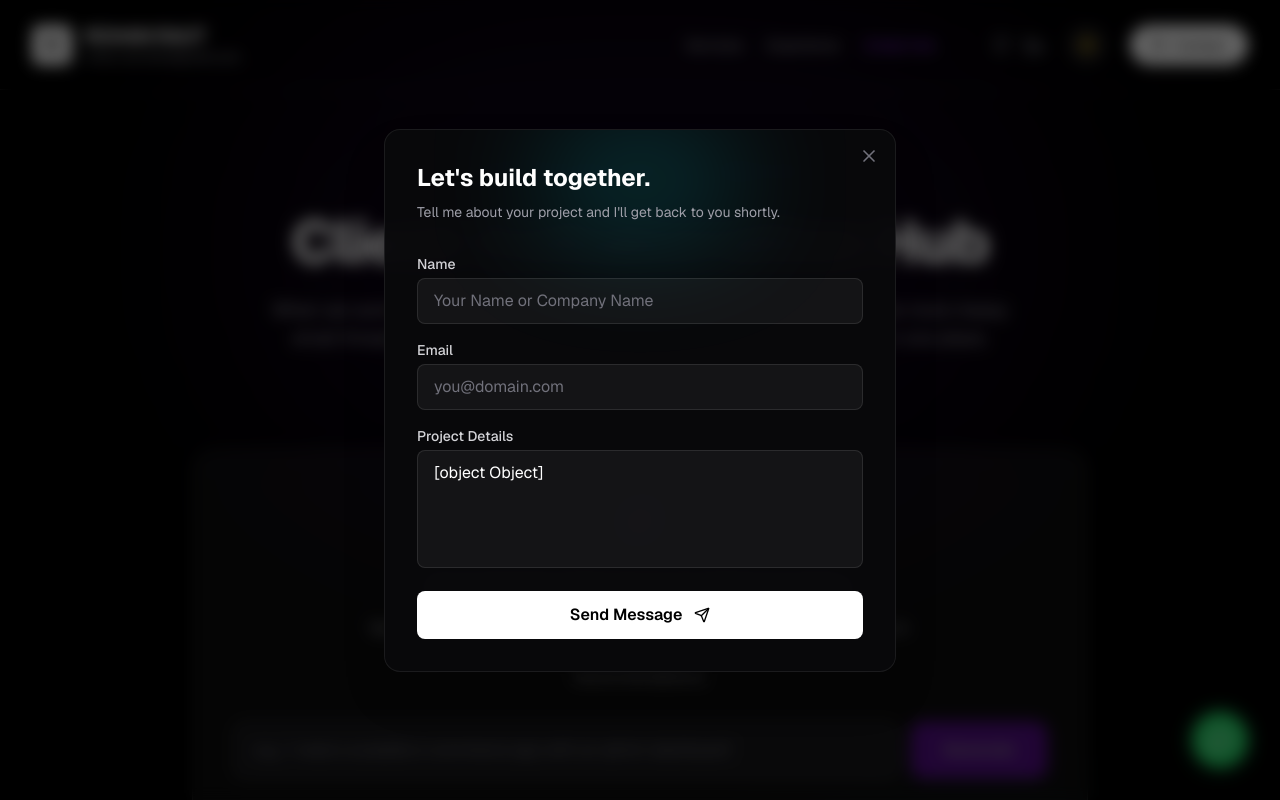
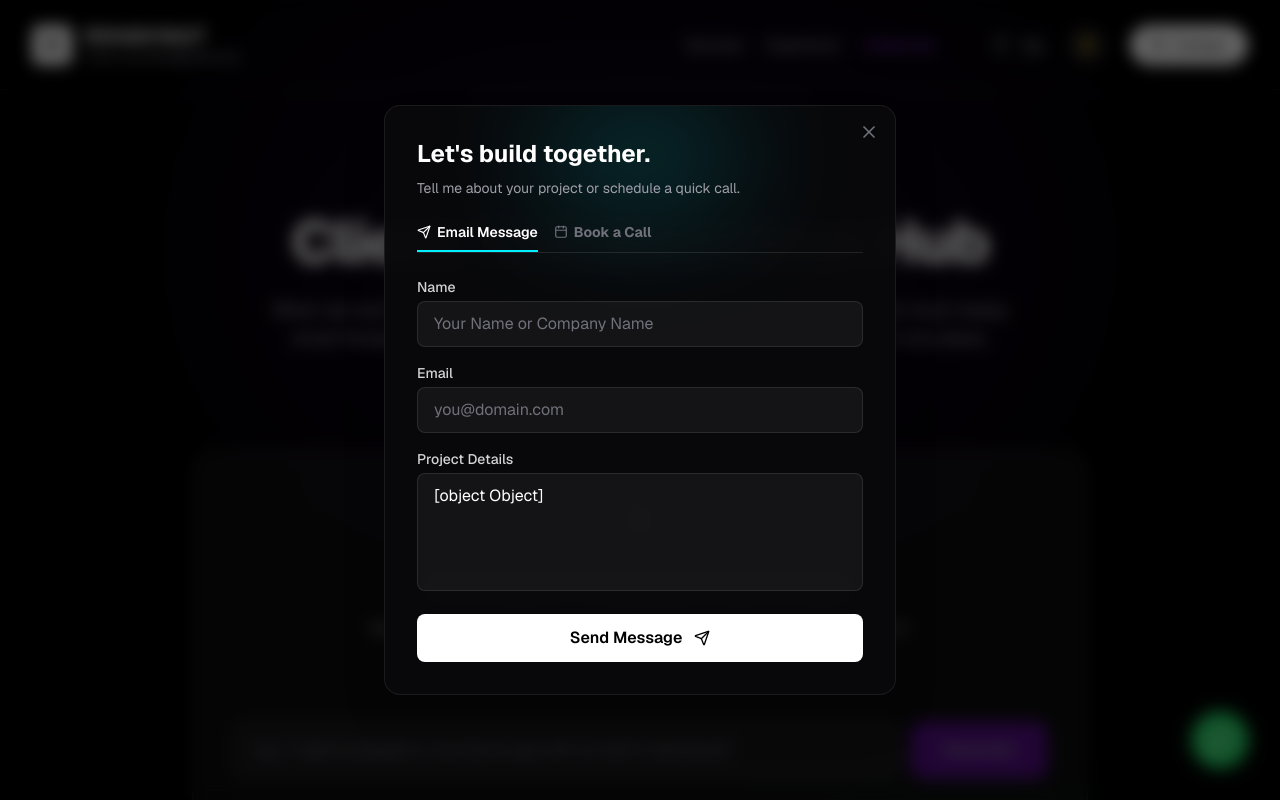
Before and after one commit to RohanRaut30/Rohan-Service, a Next.js app: page /collab in a window 1280 px wide. Both pictures are taken after a click on the button "Contact". Shown: the top 800 px of the page. Built offline with nearby package versions, Linux system fonts and the light colour scheme.

Commit message:
added cal book in contact btn

```diff
--- a/src/components/ContactModal.tsx
+++ b/src/components/ContactModal.tsx
@@ -2,7 +2,8 @@
 
 import React, { useState } from "react";
 import { motion, AnimatePresence } from "framer-motion";
-import { X, Send, Loader2, CheckCircle2 } from "lucide-react";
+import { X, Send, Loader2, CheckCircle2, Calendar } from "lucide-react";
+import { useTheme } from "next-themes";
 
 interface ContactModalProps {
   isOpen: boolean;
@@ -11,13 +12,23 @@ interface ContactModalProps {
 }
 
 export function ContactModal({ isOpen, onClose, initialProjectText = "" }: ContactModalProps) {
+  const [activeTab, setActiveTab] = useState<"email" | "scheduler">("email");
   const [formData, setFormData] = useState({ name: "", email: "", project: "" });
   const [errors, setErrors] = useState({ name: "", email: "", project: "" });
   const [status, setStatus] = useState<"idle" | "loading" | "success" | "error">("idle");
+  const [iframeLoading, setIframeLoading] = useState(true);
+
+  const { resolvedTheme } = useTheme();
+  const isDark = resolvedTheme === "dark";
+
+  // Dynamic Cal.com link styled to light/dark themes
+  const calUrl = `https://cal.com/rohan-raut-mdepnt?embed=true&theme=${isDark ? "dark" : "light"}`;
 
   React.useEffect(() => {
     if (isOpen) {
       setFormData((prev) => ({ ...prev, project: initialProjectText }));
+      // Default back to email when modal reopens
+      setActiveTab("email");
     }
   }, [isOpen, initialProjectText]);
 
@@ -89,35 +100,77 @@ export function ContactModal({ isOpen, onClose, initialProjectText = "" }: Conta
             initial={{ opacity: 0, scale: 0.95, y: 20 }}
             animate={{ opacity: 1, scale: 1, y: 0 }}
             exit={{ opacity: 0, scale: 0.95, y: 20 }}
-            className="relative w-full max-w-lg bg-white/95 dark:bg-zinc-950/95 border border-surfaceBorder backdrop-blur-md rounded-2xl shadow-2xl p-6 sm:p-8 overflow-hidden"
+            className={`relative w-full border border-surfaceBorder bg-white/95 dark:bg-zinc-950/95 backdrop-blur-md rounded-2xl shadow-2xl p-6 sm:p-8 overflow-hidden flex flex-col transition-all duration-300 ${
+              activeTab === "scheduler" ? "max-w-2xl h-[650px]" : "max-w-lg h-auto"
+            }`}
           >
             {/* Background Glow */}
             <div className="absolute top-0 left-1/2 -translate-x-1/2 w-[200px] h-[100px] bg-neonCyan/20 blur-[60px] pointer-events-none rounded-full" />
 
             <button
               onClick={onClose}
-              className="absolute top-4 right-4 text-zinc-500 hover:text-foreground transition-colors cursor-pointer"
+              className="absolute top-4 right-4 text-zinc-500 hover:text-foreground transition-colors cursor-pointer z-20"
             >
               <X className="w-5 h-5" />
             </button>
 
-            <div className="mb-8 relative z-10">
+            {/* Header Title */}
+            <div className="mb-6 relative z-10">
               <h2 className="text-2xl font-bold text-foreground mb-2">Let's build together.</h2>
-              <p className="text-zinc-600 dark:text-zinc-400 text-sm">Tell me about your project and I'll get back to you shortly.</p>
+              <p className="text-zinc-600 dark:text-zinc-400 text-sm">Tell me about your project or schedule a quick call.</p>
             </div>
 
+            {/* Tabs Selector */}
+            <div className="flex border-b border-foreground/10 mb-6 gap-4 relative z-10">
+              <button
+                onClick={() => setActiveTab("email")}
+                className={`pb-2.5 text-sm font-bold relative transition-colors cursor-pointer flex items-center gap-1.5 ${
+                  activeTab === "email" ? "text-foreground font-semibold" : "text-zinc-500 hover:text-zinc-700 dark:hover:text-zinc-300"
+                }`}
+              >
+                <Send className="w-3.5 h-3.5" />
+                Email Message
+                {activeTab === "email" && (
+                  <motion.div layoutId="modalActiveTab" className="absolute bottom-0 left-0 right-0 h-0.5 bg-blue-600 dark:bg-neonCyan" />
+                )}
+              </button>
+              <button
+                onClick={() => {
+                  setActiveTab("scheduler");
+                  setIframeLoading(true);
+                }}
+                className={`pb-2.5 text-sm font-bold relative transition-colors cursor-pointer flex items-center gap-1.5 ${
+                  activeTab === "scheduler" ? "text-foreground font-semibold" : "text-zinc-500 hover:text-zinc-700 dark:hover:text-zinc-300"
+                }`}
+              >
+                <Calendar className="w-3.5 h-3.5" />
+                Book a Call
+                {activeTab === "scheduler" && (
+                  <motion.div layoutId="modalActiveTab" className="absolute bottom-0 left-0 right-0 h-0.5 bg-blue-600 dark:bg-neonCyan" />
+                )}
+              </button>
+            </div>
+
+            {/* Tab Contents */}
+            <div className="flex-1 relative z-10 flex flex-col min-h-0">
+              <AnimatePresence mode="wait">
+                {activeTab === "email" ? (
+                  <motion.div
+                    key="email-tab"
+                    initial={{ opacity: 0, x: -10 }}
+                    animate={{ opacity: 1, x: 0 }}
+                    exit={{ opacity: 0, x: 10 }}
+                    transition={{ duration: 0.15 }}
+                    className="flex-1 flex flex-col"
+                  >
                     {status === "success" ? (
-              <motion.div
-                initial={{ opacity: 0, scale: 0.9 }}
-                animate={{ opacity: 1, scale: 1 }}
-                className="flex flex-col items-center justify-center py-12 text-center relative z-10"
-              >
+                      <div className="flex flex-col items-center justify-center py-12 text-center">
                         <CheckCircle2 className="w-16 h-16 text-green-500 mb-4" />
                         <h3 className="text-xl font-bold text-foreground mb-2">Message Sent!</h3>
                         <p className="text-zinc-600 dark:text-zinc-400 text-sm">I'll review your project details and reach out soon.</p>
-              </motion.div>
+                      </div>
                     ) : (
-              <form onSubmit={handleSubmit} className="space-y-4 relative z-10">
+                      <form onSubmit={handleSubmit} className="space-y-4">
                         <div>
                           <label htmlFor="name" className="block text-sm font-medium text-zinc-700 dark:text-zinc-300 mb-1">Name</label>
                           <input
@@ -128,7 +181,7 @@ export function ContactModal({ isOpen, onClose, initialProjectText = "" }: Conta
                               setFormData({ ...formData, name: e.target.value });
                               if (errors.name) setErrors({ ...errors, name: "" });
                             }}
-                    className={`w-full bg-foreground/5 border ${errors.name ? 'border-red-500 dark:border-red-500' : 'border-foreground/10'} rounded-lg px-4 py-2.5 text-foreground placeholder-zinc-400 dark:placeholder-zinc-500 focus:outline-none focus:border-neonCyan transition-colors`}
+                            className="w-full bg-foreground/5 border border-foreground/10 rounded-lg px-4 py-2.5 text-foreground placeholder-zinc-400 dark:placeholder-zinc-500 focus:outline-none focus:border-neonCyan transition-colors"
                             placeholder="Your Name or Company Name"
                           />
                           {errors.name && <p className="text-red-500 text-xs mt-1">{errors.name}</p>}
@@ -143,7 +196,7 @@ export function ContactModal({ isOpen, onClose, initialProjectText = "" }: Conta
                               setFormData({ ...formData, email: e.target.value });
                               if (errors.email) setErrors({ ...errors, email: "" });
                             }}
-                    className={`w-full bg-foreground/5 border ${errors.email ? 'border-red-500 dark:border-red-500' : 'border-foreground/10'} rounded-lg px-4 py-2.5 text-foreground placeholder-zinc-400 dark:placeholder-zinc-500 focus:outline-none focus:border-neonCyan transition-colors`}
+                            className="w-full bg-foreground/5 border border-foreground/10 rounded-lg px-4 py-2.5 text-foreground placeholder-zinc-400 dark:placeholder-zinc-500 focus:outline-none focus:border-neonCyan transition-colors"
                             placeholder="you@domain.com"
                           />
                           {errors.email && <p className="text-red-500 text-xs mt-1">{errors.email}</p>}
@@ -158,7 +211,7 @@ export function ContactModal({ isOpen, onClose, initialProjectText = "" }: Conta
                               setFormData({ ...formData, project: e.target.value });
                               if (errors.project) setErrors({ ...errors, project: "" });
                             }}
-                    className={`w-full bg-foreground/5 border ${errors.project ? 'border-red-500 dark:border-red-500' : 'border-foreground/10'} rounded-lg px-4 py-2.5 text-foreground placeholder-zinc-400 dark:placeholder-zinc-500 focus:outline-none focus:border-neonCyan transition-colors resize-none`}
+                            className="w-full bg-foreground/5 border border-foreground/10 rounded-lg px-4 py-2.5 text-foreground placeholder-zinc-400 dark:placeholder-zinc-500 focus:outline-none focus:border-neonCyan transition-colors resize-none"
                             placeholder="....."
                           />
                           {errors.project && <p className="text-red-500 text-xs mt-1">{errors.project}</p>}
@@ -171,7 +224,7 @@ export function ContactModal({ isOpen, onClose, initialProjectText = "" }: Conta
                         <button
                           type="submit"
                           disabled={status === "loading"}
-                  className="w-full flex items-center justify-center gap-2 bg-foreground text-background font-semibold rounded-lg px-4 py-3 hover:bg-zinc-200 transition-colors disabled:opacity-70 cursor-pointer"
+                          className="w-full flex items-center justify-center gap-2 bg-foreground text-background font-semibold rounded-lg px-4 py-3 hover:bg-zinc-200 transition-colors disabled:opacity-77 cursor-pointer"
                         >
                           {status === "loading" ? (
                             <Loader2 className="w-5 h-5 animate-spin" />
@@ -184,6 +237,34 @@ export function ContactModal({ isOpen, onClose, initialProjectText = "" }: Conta
                       </form>
                     )}
                   </motion.div>
+                ) : (
+                  <motion.div
+                    key="scheduler-tab"
+                    initial={{ opacity: 0, x: 10 }}
+                    animate={{ opacity: 1, x: 0 }}
+                    exit={{ opacity: 0, x: -10 }}
+                    transition={{ duration: 0.15 }}
+                    className="flex-1 flex flex-col min-h-0 h-full relative"
+                  >
+                    {iframeLoading && (
+                      <div className="absolute inset-0 flex flex-col items-center justify-center text-zinc-500 bg-white/50 dark:bg-zinc-950/50 backdrop-blur-sm rounded-xl">
+                        <Loader2 className="h-8 w-8 animate-spin text-blue-600 dark:text-neonCyan mb-3" />
+                        <p className="text-xs font-mono">Loading scheduler interface...</p>
+                      </div>
+                    )}
+                    <iframe
+                      src={calUrl}
+                      width="100%"
+                      height="100%"
+                      frameBorder="0"
+                      className="rounded-xl border border-foreground/5 bg-transparent min-h-[420px] flex-1"
+                      onLoad={() => setIframeLoading(false)}
+                    />
+                  </motion.div>
+                )}
+              </AnimatePresence>
+            </div>
+          </motion.div>
         </div>
       )}
     </AnimatePresence>
```
Lines whose indentation alone changed are shown as unchanged.
